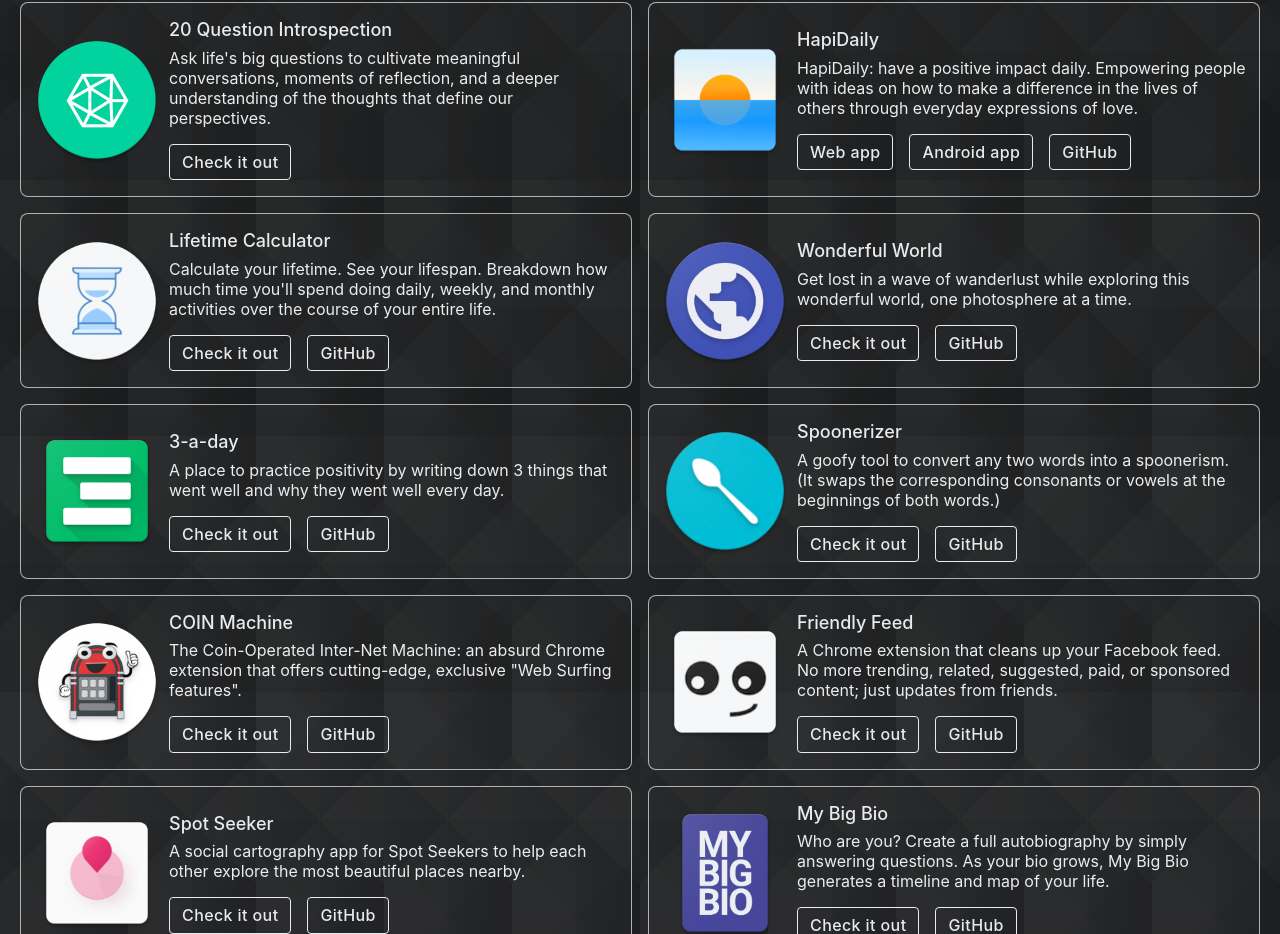
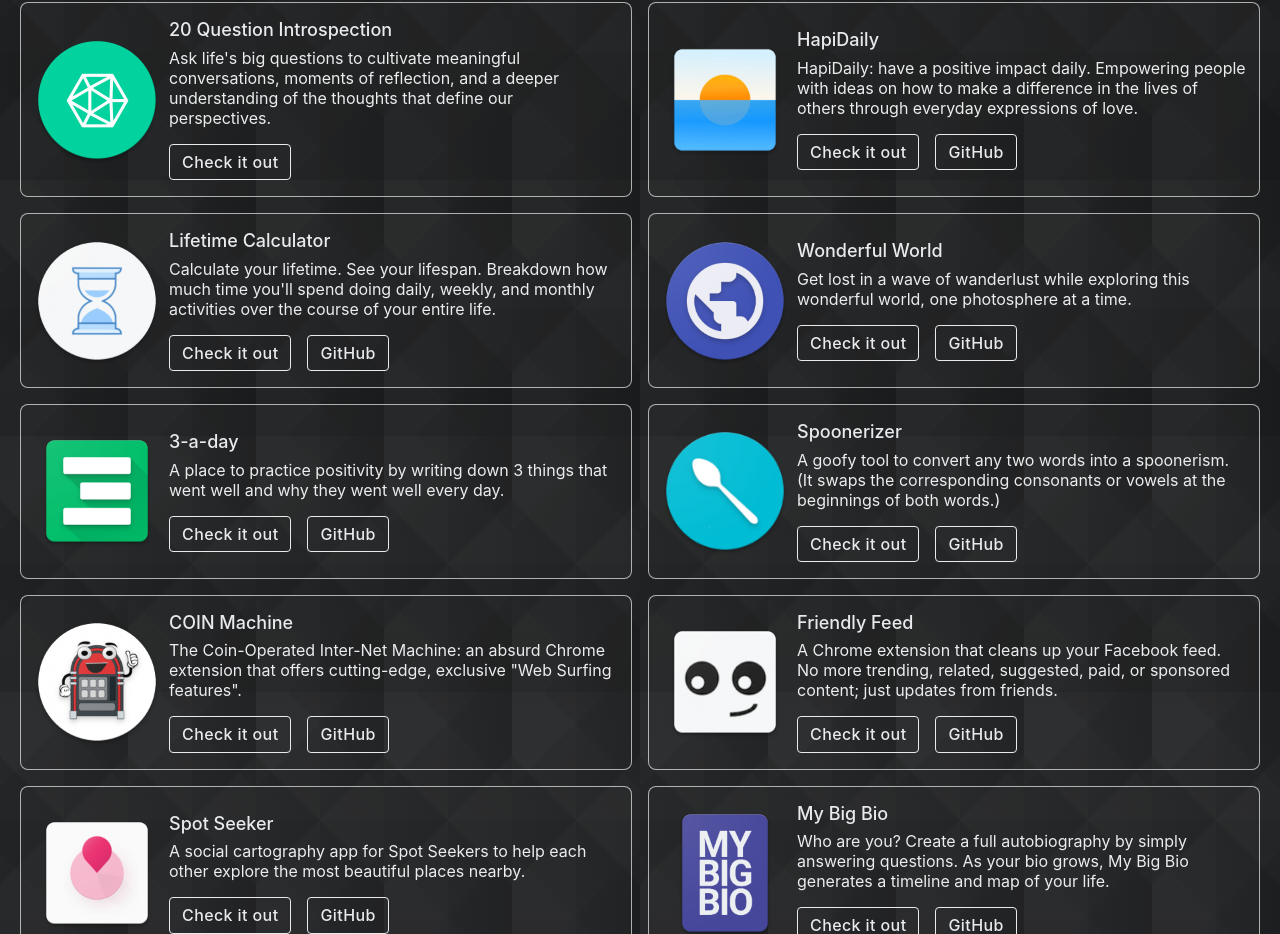
Before and after one commit to davidhartsough/projects, a React (Create React App) app: page / in a window 1280 px wide. Shown: the part 1356-2290 px from the top of the page. Built offline with nearby package versions, Linux system fonts and the light colour scheme.

Commit message:
hide android links when overflow wraps in layout

```diff
--- a/src/App.css
+++ b/src/App.css
@@ -194,3 +194,9 @@ main {
     padding: 0.5rem 0 0.5rem 0.5rem;
   }
 }
+
+@media (64rem <= width <= 68rem) {
+  .android-app-link {
+    display: none;
+  }
+}
--- a/src/Project.js
+++ b/src/Project.js
@@ -47,7 +47,7 @@ export default function Project({
                 href={android}
                 target="_blank"
                 rel="noreferrer"
-                className="project-link"
+                className="project-link android-app-link"
               >
                 Android app
               </a>
--- a/src/projects.js
+++ b/src/projects.js
@@ -131,8 +131,6 @@ const projects = [
       "HapiDaily: have a positive impact daily. Empowering people with ideas on how to make a difference in the lives of others through everyday expressions of love.",
     color: "#1997FF",
     link: "https://app.hapidaily.com/",
-    android:
-      "https://play.google.com/store/apps/details?id=com.davidhartsough.hapidaily",
     github: "https://github.com/davidhartsough/hapidaily-app",
   },
   {
```
